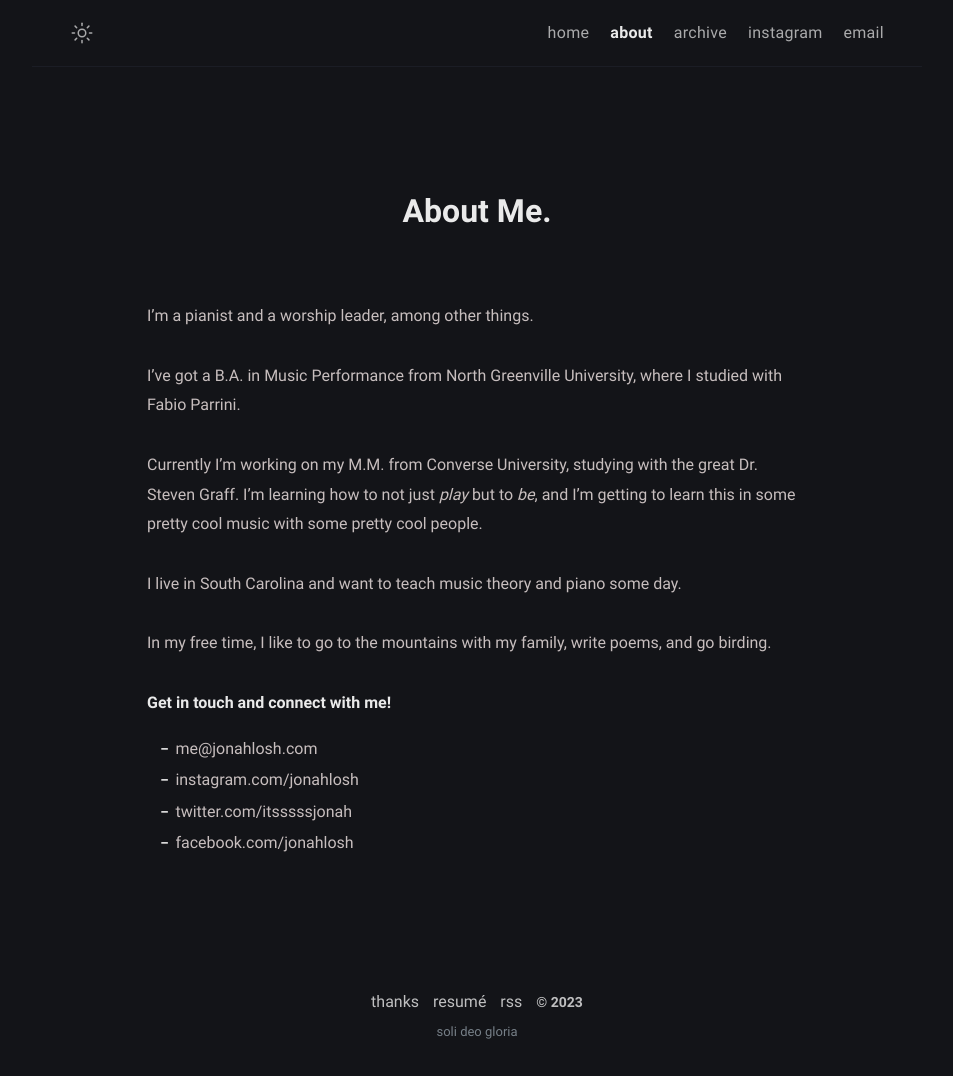
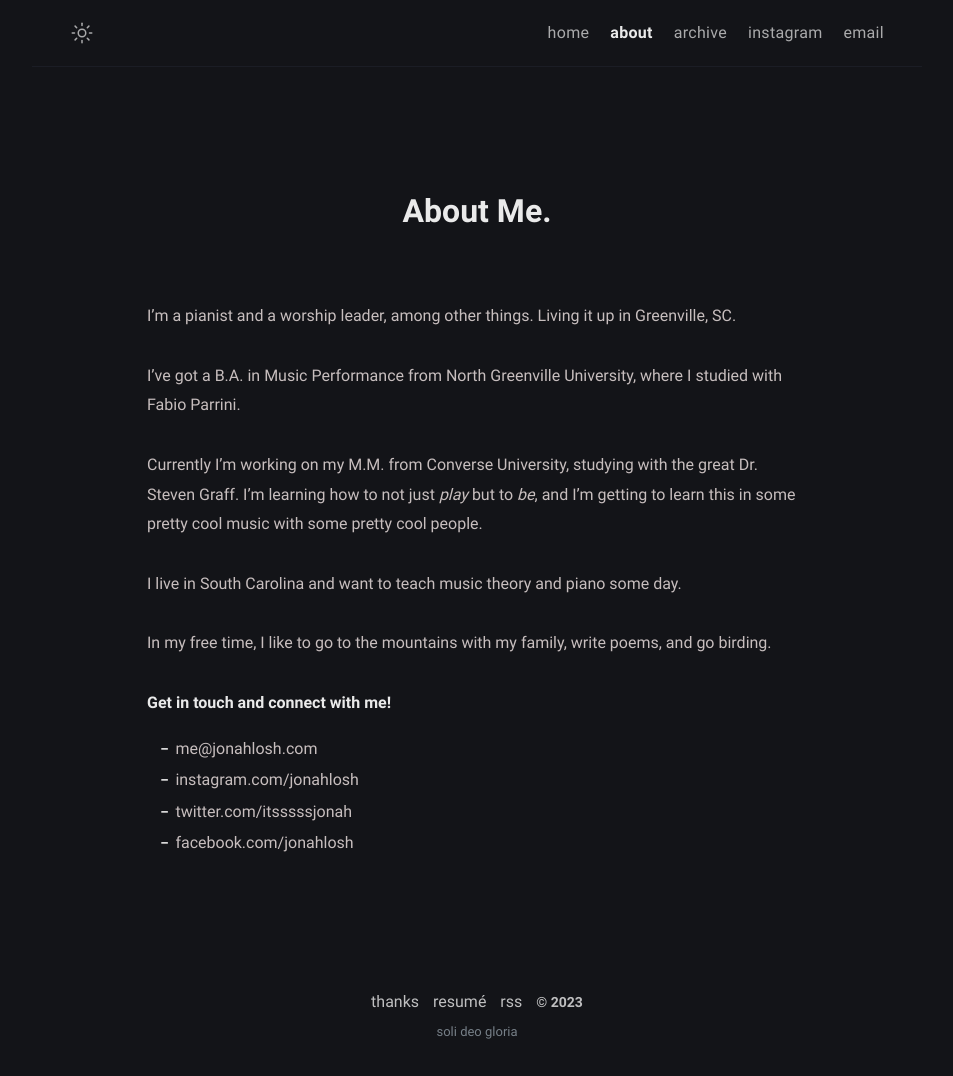
Before and after one commit to atrial-albumen/atrial-albumen.github.io, a Jekyll site: the page built from about.md, in a window 1280 px wide. Shown: the whole page, without its empty margins (163-1116 px from the left). Built offline with Jekyll 4.4.1, drawn with Linux system fonts in a browser that asks for light colours.

Commit message:
Update about.md

```diff
--- a/about.md
+++ b/about.md
@@ -6,7 +6,7 @@ excerpt: I'm a pianist. I got my B.A. in Music Performance from North Greenville
 comments: false
 ---
 
-I'm a pianist and a worship leader, among other things.
+I'm a pianist and a worship leader, among other things. Living it up in Greenville, SC.
 
 I've got a B.A. in Music Performance from North Greenville University, where I studied with Fabio Parrini.
 
```
